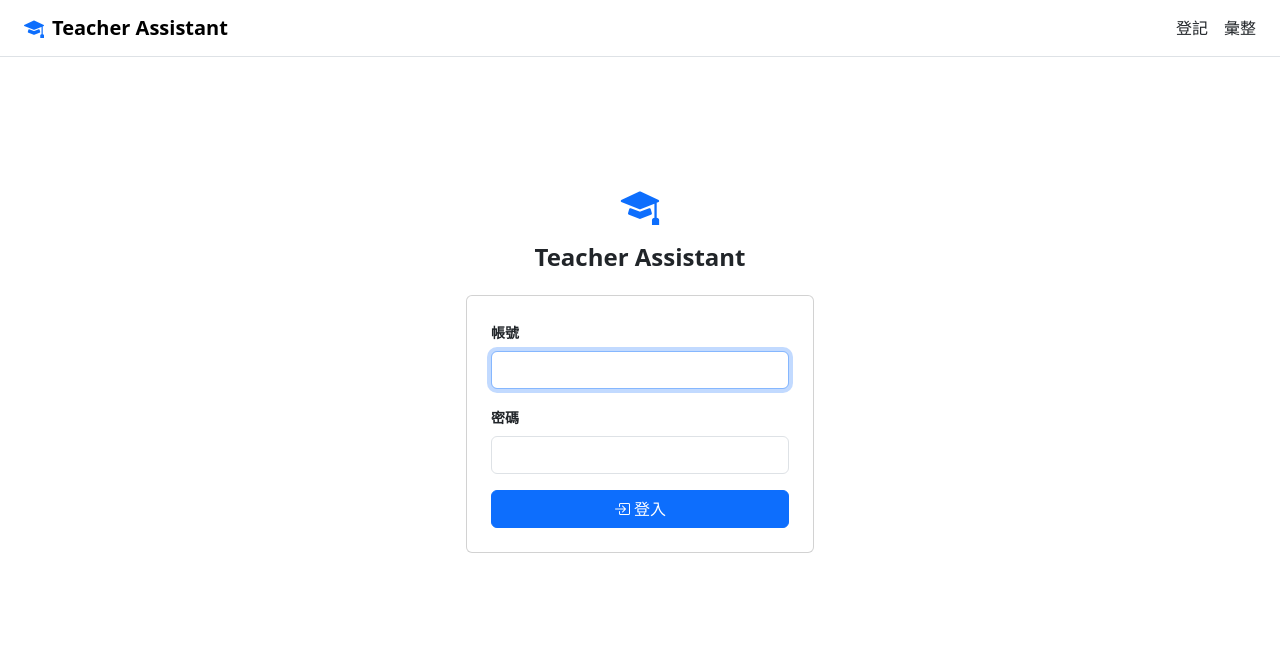
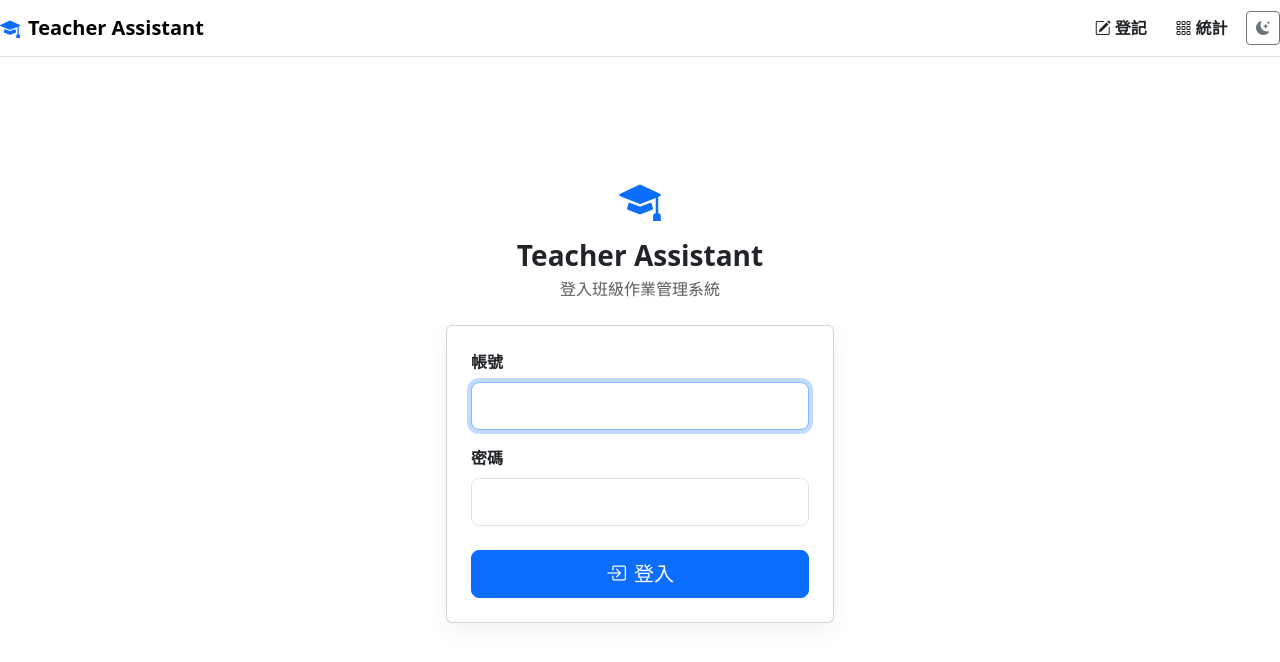
Before and after one commit to yjchang15/Teacher-Assistant, a Next.js app: page /login in a window 1280 px wide. Shown: the top 662 px of the page. Built offline with nearby package versions, Linux system fonts and the light colour scheme; no server answers.

Commit message:
Improve student assistant UI and add theme toggle

```diff
--- a/app/admin/page.tsx
+++ b/app/admin/page.tsx
@@ -3,104 +3,35 @@ import { getMatrix } from "@/lib/queries";
 import { rangeFor, isRangePreset, RANGE_LABELS, type RangePreset } from "@/lib/dates";
 
 export const dynamic = "force-dynamic";
-
-export const metadata = { title: "彙整 - Teacher Assistant" };
-
+export const metadata = { title: "未交統計 - Teacher Assistant" };
 const PRESETS: RangePreset[] = ["today", "week", "month", "all"];
 
-export default async function AdminPage({
-  searchParams,
-}: {
-  searchParams: Promise<{ range?: string; sort?: string }>;
-}) {
+export default async function AdminPage({ searchParams }: { searchParams: Promise<{ range?: string; sort?: string }> }) {
   const sp = await searchParams;
   const preset: RangePreset = isRangePreset(sp.range ?? "") ? (sp.range as RangePreset) : "all";
   const sortByTotal = sp.sort === "total";
   const today = new Date().toISOString().slice(0, 10);
   const { start, end } = rangeFor(preset, today);
-
   const matrix = await getMatrix(start, end);
-  const rows = sortByTotal
-    ? [...matrix.rows].sort((a, b) => b.total - a.total || a.seat - b.seat)
-    : matrix.rows;
-
-  const rangeText = preset === "all" ? "全部" : `${start} ~ ${end}`;
-  const qs = (extra: Record<string, string>) =>
-    "?" + new URLSearchParams({ range: preset, ...(sortByTotal ? { sort: "total" } : {}), ...extra }).toString();
+  const rows = sortByTotal ? [...matrix.rows].sort((a, b) => b.total - a.total || a.seat - b.seat) : matrix.rows;
+  const rangeText = preset === "all" ? "全部紀錄" : `${start} ～ ${end}`;
+  const qs = (extra: Record<string, string>) => "?" + new URLSearchParams({ range: preset, ...(sortByTotal ? { sort: "total" } : {}), ...extra }).toString();
 
   return (
-    <div>
-      <div className="d-flex justify-content-between align-items-center flex-wrap gap-2 mb-3">
-        <h5 className="fw-bold mb-0">
-          <i className="bi bi-grid-3x3-gap me-2 text-primary"></i>未交彙整（座號 × 科別）
-        </h5>
-        <a className="btn btn-success btn-sm" href={`/admin/export${qs({})}`}>
-          <i className="bi bi-file-earmark-excel me-1"></i>匯出 Excel
-        </a>
-      </div>
-
-      {/* 時間範圍 */}
-      <div className="d-flex align-items-center gap-2 mb-3 flex-wrap">
-        <span className="text-muted small">範圍：</span>
-        <div className="btn-group btn-group-sm">
-          {PRESETS.map((p) => (
-            <Link
-              key={p}
-              href={`/admin?range=${p}${sortByTotal ? "&sort=total" : ""}`}
-              className={`btn ${p === preset ? "btn-primary" : "btn-outline-primary"}`}
-            >
-              {RANGE_LABELS[p]}
-            </Link>
-          ))}
-        </div>
-        <span className="text-muted small">{rangeText}</span>
-        <span className="ms-auto text-muted small">
-          僅計「仍未交」，已補交不計｜合計 <span className="fw-bold text-danger">{matrix.grandTotal}</span>
-        </span>
-      </div>
-
-      <div className="table-responsive">
-        <table className="table table-bordered table-hover align-middle text-center mb-0" style={{ minWidth: 720 }}>
-          <thead className="table-light">
-            <tr>
-              <th style={{ width: 72 }}>座號</th>
-              {matrix.subjects.map((s) => (
-                <th key={s}>{s}</th>
-              ))}
-              <th style={{ width: 96 }}>
-                <Link href={`/admin${qs({ sort: sortByTotal ? "" : "total" })}`} className="text-decoration-none">
-                  未交合計 {sortByTotal ? <i className="bi bi-sort-down"></i> : <i className="bi bi-arrow-down-up small"></i>}
-                </Link>
-              </th>
-            </tr>
-          </thead>
-          <tbody>
-            {rows.map((row) => (
-              <tr key={row.seat} className={row.total === 0 ? "text-muted" : undefined}>
-                <td className="fw-semibold">{row.seat}</td>
-                {matrix.subjects.map((s) => {
-                  const n = row.counts[s] ?? 0;
-                  return (
-                    <td key={s} className={n > 0 ? "text-danger fw-semibold" : "text-muted"}>
-                      {n > 0 ? n : "·"}
-                    </td>
-                  );
-                })}
-                <td className={`fw-bold ${row.total > 0 ? "text-danger" : "text-muted"}`}>{row.total || "·"}</td>
-              </tr>
-            ))}
-          </tbody>
-          <tfoot className="table-secondary fw-bold">
-            <tr>
-              <td>合計</td>
-              {matrix.subjects.map((s) => (
-                <td key={s}>{matrix.colTotals[s] || "·"}</td>
-              ))}
-              <td className="text-danger">{matrix.grandTotal || "·"}</td>
-            </tr>
-          </tfoot>
-        </table>
-      </div>
-    </div>
+    <main>
+      <header className="d-flex justify-content-between align-items-start flex-wrap gap-3 mb-4">
+        <div><span className="eyebrow">老師統計</span><h1 className="h3 fw-bold mt-1 mb-1">未交作業統計</h1><p className="text-body-secondary mb-0">快速查看各座號與科目的未交次數。</p></div>
+        <a className="btn btn-success" href={`/admin/export${qs({})}`}><i className="bi bi-file-earmark-excel me-2" />匯出 Excel</a>
+      </header>
+      <section className="card workflow-card mb-3"><div className="card-body d-flex align-items-center gap-3 flex-wrap">
+        <span className="fw-semibold">統計期間</span><div className="btn-group" role="group" aria-label="統計期間">{PRESETS.map((p) => <Link key={p} href={`/admin?range=${p}${sortByTotal ? "&sort=total" : ""}`} className={`btn ${p === preset ? "btn-primary" : "btn-outline-primary"}`}>{RANGE_LABELS[p]}</Link>)}</div><span className="text-body-secondary small">{rangeText}</span>
+        <div className="ms-auto text-end"><div className="small text-body-secondary">目前未交總數</div><div className="h4 fw-bold text-danger mb-0">{matrix.grandTotal}</div></div>
+      </div></section>
+      <div className="table-responsive rounded-4 border"><table className="table table-bordered table-hover align-middle text-center mb-0" style={{ minWidth: 720 }}>
+        <thead><tr><th style={{ width: 72 }}>座號</th>{matrix.subjects.map((s) => <th key={s}>{s}</th>)}<th style={{ width: 110 }}><Link href={`/admin${qs({ sort: sortByTotal ? "" : "total" })}`} className="text-decoration-none">未交合計 <i className={`bi ${sortByTotal ? "bi-sort-down" : "bi-arrow-down-up"}`} /></Link></th></tr></thead>
+        <tbody>{rows.map((row) => <tr key={row.seat} className={row.total === 0 ? "opacity-50" : undefined}><td className="fw-bold">{row.seat}</td>{matrix.subjects.map((s) => { const n = row.counts[s] ?? 0; return <td key={s} className={n ? "text-danger fw-bold" : "text-body-secondary"}>{n || "—"}</td>; })}<td className={row.total ? "text-danger fw-bold" : "text-body-secondary"}>{row.total || "—"}</td></tr>)}</tbody>
+        <tfoot className="table-secondary fw-bold"><tr><td>合計</td>{matrix.subjects.map((s) => <td key={s}>{matrix.colTotals[s] || "—"}</td>)}<td className="text-danger">{matrix.grandTotal || "—"}</td></tr></tfoot>
+      </table></div>
+    </main>
   );
 }
--- a/app/globals.css
+++ b/app/globals.css
@@ -6,12 +6,64 @@
 :root {
   --font-sans: var(--font-roboto), var(--font-noto-tc), system-ui, sans-serif;
   --font-mono: var(--font-roboto-mono), ui-monospace, monospace;
+  --app-radius: 1rem;
 }
 
 body {
   font-family: var(--font-sans);
+  background-color: var(--bs-body-bg);
+  color: var(--bs-body-color);
+  transition: background-color 160ms ease, color 160ms ease;
 }
 
 .font-monospace {
   font-family: var(--font-mono);
 }
+
+.theme-toggle {
+  width: 2.125rem;
+  height: 2.125rem;
+  display: inline-grid;
+  place-items: center;
+  padding: 0;
+}
+
+.app-navbar { padding: .75rem clamp(1rem, 4vw, 2rem); background: color-mix(in srgb, var(--bs-body-bg) 92%, transparent); backdrop-filter: blur(12px); z-index: 1020; }
+.app-navbar .nav-link { border-radius: .6rem; padding: .45rem .65rem; font-weight: 600; }
+.app-navbar .nav-link:hover { background: var(--bs-tertiary-bg); }
+.app-content { padding: clamp(1.25rem, 4vw, 2rem); }
+.student-workflow { max-width: 760px; }
+.eyebrow { color: var(--bs-primary); font-size: .78rem; font-weight: 800; letter-spacing: .12em; }
+.workflow-card { border: 1px solid var(--bs-border-color-translucent); border-radius: var(--app-radius); box-shadow: 0 .5rem 1.5rem rgba(0, 0, 0, .05); }
+.workflow-card .card-body { padding: clamp(1rem, 4vw, 1.5rem); }
+.step-heading { display: flex; align-items: center; gap: .6rem; margin-bottom: 1rem; font-weight: 800; }
+.step-heading > span { display: inline-grid; place-items: center; width: 1.75rem; height: 1.75rem; border-radius: 50%; color: white; background: var(--bs-primary); }
+.seat-grid { display: grid; grid-template-columns: repeat(8, 1fr); gap: .55rem; }
+.seat-button { position: relative; aspect-ratio: 1; min-width: 0; border: 2px solid var(--bs-border-color); border-radius: .8rem; background: var(--bs-body-bg); color: var(--bs-body-color); font-size: 1.05rem; font-weight: 800; transition: transform .12s ease, border-color .12s ease, background-color .12s ease; }
+.seat-button:hover:not(:disabled) { transform: translateY(-2px); border-color: var(--bs-primary); }
+.seat-button.is-selected { border-color: var(--bs-primary); background: var(--bs-primary); color: white; box-shadow: 0 .25rem .75rem rgba(var(--bs-primary-rgb), .3); }
+.seat-button.is-logged { border-style: dashed; background: var(--bs-tertiary-bg); color: var(--bs-secondary-color); opacity: .68; }
+.seat-button i { position: absolute; right: .18rem; bottom: .08rem; font-size: .65rem; color: var(--bs-success); }
+.record-list { display: grid; gap: .65rem; }
+.record-item { display: flex; align-items: center; gap: .85rem; padding: .85rem; border: 1px solid var(--bs-border-color); border-radius: .9rem; background: var(--bs-body-bg); }
+.record-seat { display: grid; place-items: center; width: 3rem; height: 3rem; flex: 0 0 auto; border-radius: .75rem; background: var(--bs-tertiary-bg); font-size: 1.15rem; font-weight: 800; }
+.status-label { font-size: .78rem; font-weight: 700; }
+.status-label.open { color: var(--bs-danger); }
+.status-label.resolved { color: var(--bs-success); }
+.empty-state { display: grid; justify-items: center; gap: .3rem; padding: 2.5rem 1rem; color: var(--bs-secondary-color); border: 1px dashed var(--bs-border-color); border-radius: var(--app-radius); }
+.empty-state i { font-size: 2rem; color: var(--bs-success); }
+
+@media (max-width: 575.98px) {
+  .app-navbar .ms-auto { gap: .25rem !important; }
+  .app-navbar .nav-link { font-size: .88rem; padding-inline: .45rem; }
+  .app-content { padding-inline: .85rem; }
+  .seat-grid { grid-template-columns: repeat(4, 1fr); gap: .65rem; }
+  .seat-button { min-height: 3.35rem; }
+  .action-bar { position: sticky; bottom: .5rem; padding: .65rem; margin: 0 -.35rem -.35rem; border: 1px solid var(--bs-border-color); border-radius: .85rem; background: color-mix(in srgb, var(--bs-body-bg) 94%, transparent); backdrop-filter: blur(10px); z-index: 10; }
+}
+
+@media (prefers-reduced-motion: reduce) {
+  body {
+    transition: none;
+  }
+}
--- a/app/layout.tsx
+++ b/app/layout.tsx
@@ -31,13 +31,13 @@ export default async function RootLayout({
   const themeCookie = (await cookies()).get("theme")?.value;
   const theme = themeCookie === "dark" || themeCookie === "light" ? themeCookie : undefined;
   return (
-    <html lang="zh-TW" suppressHydrationWarning data-bs-theme={theme} className={`${roboto.variable} ${robotoMono.variable} ${notoTC.variable}`}>
+    <html lang="zh-TW" suppressHydrationWarning data-bs-theme={theme} style={{ colorScheme: theme }} className={`${roboto.variable} ${robotoMono.variable} ${notoTC.variable}`}>
       <head>
         <meta name="viewport" content="width=device-width, initial-scale=1.0" />
         {/* Set the theme before first paint to avoid a light→dark flash. */}
         <script
           dangerouslySetInnerHTML={{
-            __html: `(function(){try{var t=localStorage.getItem('theme');if(!t){t=window.matchMedia('(prefers-color-scheme: dark)').matches?'dark':'light';}document.documentElement.setAttribute('data-bs-theme',t);document.cookie='theme='+t+';path=/;max-age=31536000;samesite=lax';}catch(e){}})();`,
+            __html: `(function(){try{var t=localStorage.getItem('theme');if(t!=='dark'&&t!=='light'){t=window.matchMedia('(prefers-color-scheme: dark)').matches?'dark':'light';}document.documentElement.setAttribute('data-bs-theme',t);document.documentElement.style.colorScheme=t;document.cookie='theme='+t+';path=/;max-age=31536000;samesite=lax';}catch(e){}})();`,
           }}
         />
         <link href="https://cdn.jsdelivr.net/npm/bootstrap@5.3.2/dist/css/bootstrap.min.css" rel="stylesheet" />
@@ -45,7 +45,7 @@ export default async function RootLayout({
       </head>
       <body>
         <Nav authEnabled={AUTH_ENABLED} />
-        <div className="container-fluid px-4 py-4" style={{ maxWidth: 1400 }}>
+        <div className="container-fluid app-content" style={{ maxWidth: 1400 }}>
           {children}
         </div>
       </body>
--- a/app/login/page.tsx
+++ b/app/login/page.tsx
@@ -2,34 +2,19 @@ import { login } from "@/app/actions";
 
 export const metadata = { title: "登入 - Teacher Assistant" };
 
-export default async function LoginPage({
-  searchParams,
-}: {
-  searchParams: Promise<{ error?: string }>;
-}) {
+export default async function LoginPage({ searchParams }: { searchParams: Promise<{ error?: string }> }) {
   const { error } = await searchParams;
   return (
-    <div className="px-3" style={{ maxWidth: 380, margin: "12vh auto" }}>
-      <div className="text-center mb-4">
-        <i className="bi bi-mortarboard-fill text-primary" style={{ fontSize: "2.4rem" }}></i>
-        <h4 className="fw-bold mt-2 mb-0">Teacher Assistant</h4>
-      </div>
-      <div className="card p-4">
-        {error && <div className="alert alert-danger py-2 small">帳號或密碼錯誤</div>}
+    <main className="px-3 mx-auto" style={{ maxWidth: 420, marginTop: "10vh" }}>
+      <div className="text-center mb-4"><i className="bi bi-mortarboard-fill text-primary" style={{ fontSize: "2.6rem" }} /><h1 className="h3 fw-bold mt-2 mb-1">Teacher Assistant</h1><p className="text-body-secondary">登入班級作業管理系統</p></div>
+      <div className="card workflow-card"><div className="card-body p-4">
+        {error && <div className="alert alert-danger py-2"><i className="bi bi-exclamation-circle me-2" />帳號或密碼錯誤，請再試一次。</div>}
         <form action={login}>
-          <div className="mb-3">
-            <label className="form-label fw-semibold small">帳號</label>
-            <input type="text" name="username" className="form-control" autoFocus required />
-          </div>
-          <div className="mb-3">
-            <label className="form-label fw-semibold small">密碼</label>
-            <input type="password" name="password" className="form-control" required />
-          </div>
-          <button type="submit" className="btn btn-primary w-100">
-            <i className="bi bi-box-arrow-in-right me-1"></i>登入
-          </button>
+          <div className="mb-3"><label className="form-label fw-semibold" htmlFor="username">帳號</label><input id="username" type="text" name="username" className="form-control form-control-lg" autoComplete="username" autoFocus required /></div>
+          <div className="mb-4"><label className="form-label fw-semibold" htmlFor="password">密碼</label><input id="password" type="password" name="password" className="form-control form-control-lg" autoComplete="current-password" required /></div>
+          <button type="submit" className="btn btn-primary btn-lg w-100"><i className="bi bi-box-arrow-in-right me-2" />登入</button>
         </form>
-      </div>
-    </div>
+      </div></div>
+    </main>
   );
 }
--- a/components/Nav.tsx
+++ b/components/Nav.tsx
@@ -1,22 +1,19 @@
 import Link from "next/link";
 import { logout } from "@/app/actions";
+import ThemeToggle from "@/components/ThemeToggle";
 
 export default function Nav({ authEnabled }: { authEnabled: boolean }) {
   return (
-    <nav className="navbar navbar-expand px-4 border-bottom">
+    <nav className="navbar navbar-expand app-navbar border-bottom sticky-top">
       <Link className="navbar-brand fw-bold" href="/">
-        <i className="bi bi-mortarboard-fill text-primary me-2"></i>Teacher Assistant
+        <i className="bi bi-mortarboard-fill text-primary me-2" />
+        <span className="d-none d-sm-inline">Teacher Assistant</span><span className="d-sm-none">TA</span>
       </Link>
-      <div className="ms-auto d-flex align-items-center gap-3">
-        <Link className="nav-link" href="/">登記</Link>
-        <Link className="nav-link" href="/admin">彙整</Link>
-        {authEnabled && (
-          <form action={logout}>
-            <button className="btn btn-outline-secondary btn-sm" type="submit">
-              <i className="bi bi-box-arrow-right me-1"></i>登出
-            </button>
-          </form>
-        )}
+      <div className="ms-auto d-flex align-items-center gap-2">
+        <Link className="nav-link" href="/"><i className="bi bi-pencil-square me-1" />登記</Link>
+        <Link className="nav-link" href="/admin"><i className="bi bi-grid-3x3-gap me-1" />統計</Link>
+        <ThemeToggle />
+        {authEnabled && <form action={logout}><button className="btn btn-outline-secondary btn-sm" type="submit" title="登出"><i className="bi bi-box-arrow-right" /><span className="d-none d-md-inline ms-1">登出</span></button></form>}
       </div>
     </nav>
   );
--- /dev/null
+++ b/components/ThemeToggle.tsx
@@ -0,0 +1,46 @@
+"use client";
+
+import { useEffect, useState } from "react";
+
+type Theme = "light" | "dark";
+
+function getCurrentTheme(): Theme {
+  const saved = localStorage.getItem("theme");
+  if (saved === "light" || saved === "dark") return saved;
+  return window.matchMedia("(prefers-color-scheme: dark)").matches ? "dark" : "light";
+}
+
+function applyTheme(theme: Theme) {
+  document.documentElement.setAttribute("data-bs-theme", theme);
+  document.documentElement.style.colorScheme = theme;
+  localStorage.setItem("theme", theme);
+  document.cookie = `theme=${theme};path=/;max-age=31536000;samesite=lax`;
+}
+
+export default function ThemeToggle() {
+  const [theme, setTheme] = useState<Theme | null>(null);
+
+  useEffect(() => {
+    const current = getCurrentTheme();
+    applyTheme(current);
+    const timer = window.setTimeout(() => setTheme(current), 0);
+    return () => window.clearTimeout(timer);
+  }, []);
+
+  const nextTheme = theme === "dark" ? "light" : "dark";
+
+  return (
+    <button
+      type="button"
+      className="btn btn-outline-secondary btn-sm theme-toggle"
+      aria-label={theme ? `Switch to ${nextTheme} mode` : "Toggle color theme"}
+      title={theme ? `Switch to ${nextTheme} mode` : "Toggle color theme"}
+      onClick={() => {
+        applyTheme(nextTheme);
+        setTheme(nextTheme);
+      }}
+    >
+      <i className={`bi ${theme === "dark" ? "bi-sun-fill" : "bi-moon-stars-fill"}`} aria-hidden="true" />
+    </button>
+  );
+}
```
Also changed, not shown: app/page.tsx (+56 -102 lines), components/SeatSelector.tsx (added, +86 -0 lines).
